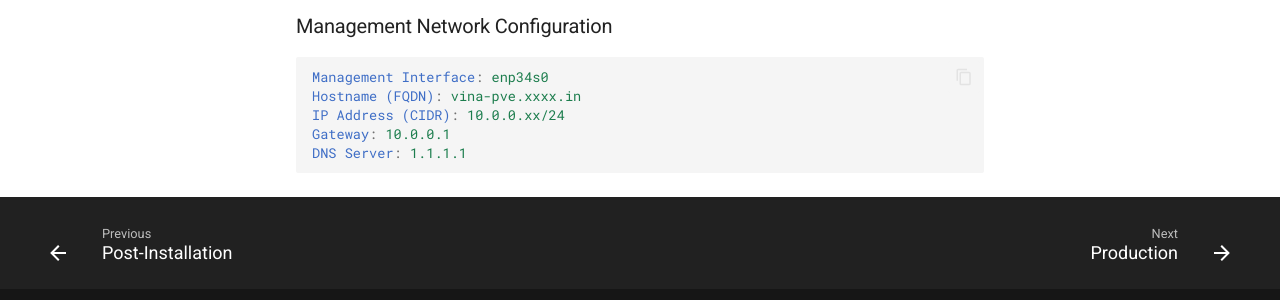
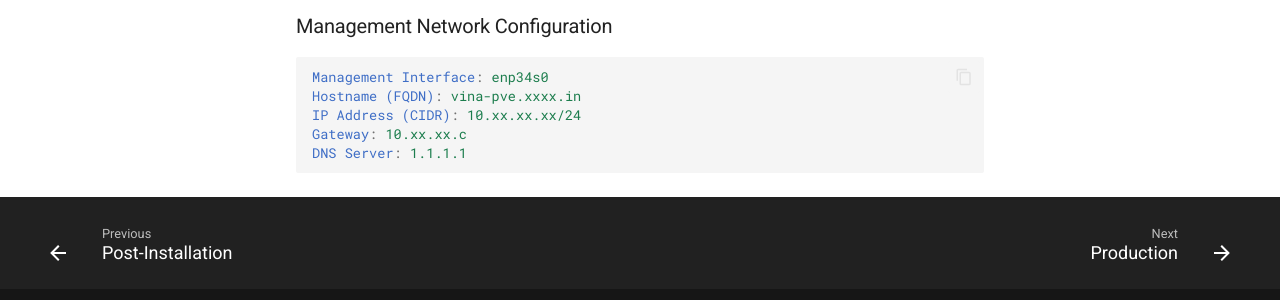
Before and after one commit to rohanbatrain/knowledge-base, an MkDocs documentation site: the page built from docs/Developement-Setup/Team-Devices/Desktops/Vina/Production/September/Installation.md, in a window 1280 px wide and 1218 px high. Shown: the part 865-1165 px from the top of the window. Built offline with MkDocs 1.6.1 and Material for MkDocs 9.7.7, drawn with Linux system fonts in a browser that asks for light colours; nearby versions of some CDN libraries; library files that are not in the unit come from our copies; comment, search, counter and statistics services are not loaded.

Commit message:
Update Installation.md

````diff
--- a/docs/Developement-Setup/Team-Devices/Desktops/Vina/Production/September/Installation.md
+++ b/docs/Developement-Setup/Team-Devices/Desktops/Vina/Production/September/Installation.md
@@ -36,7 +36,7 @@ Email: vina-pve@xxxx.xx
 ```yaml
 Management Interface: enp34s0
 Hostname (FQDN): vina-pve.xxxx.in
-IP Address (CIDR): 10.0.0.xx/24
-Gateway: 10.0.0.1
+IP Address (CIDR): 10.xx.xx.xx/24
+Gateway: 10.xx.xx.c
 DNS Server: 1.1.1.1
 ```
````
